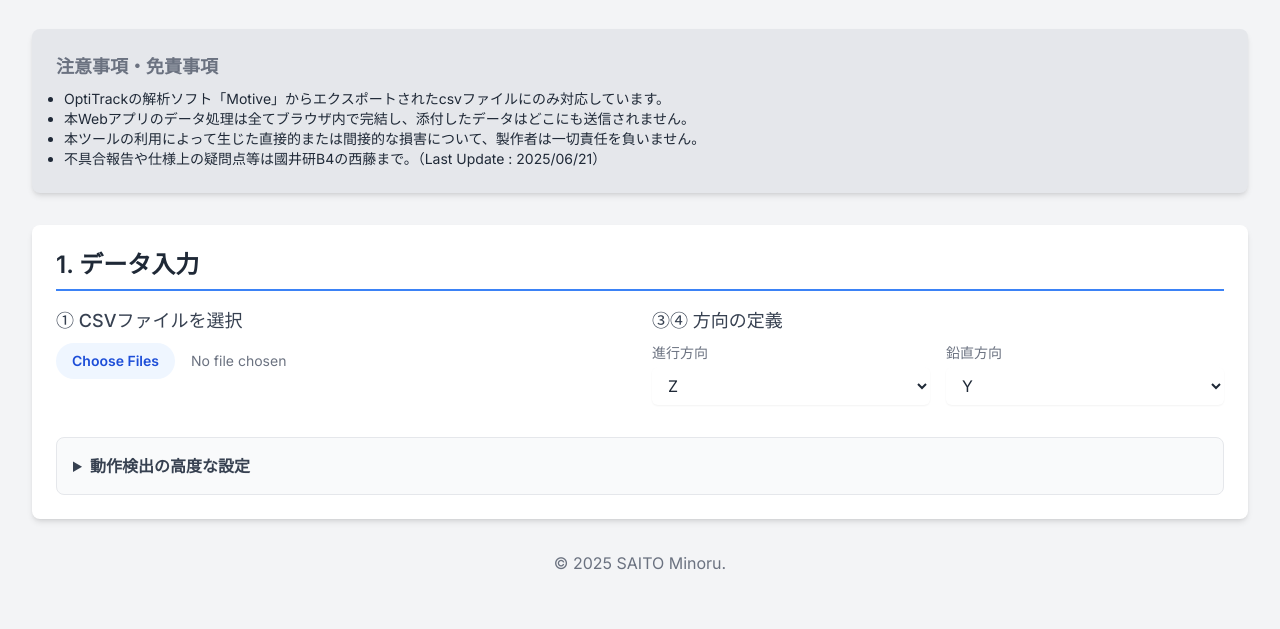
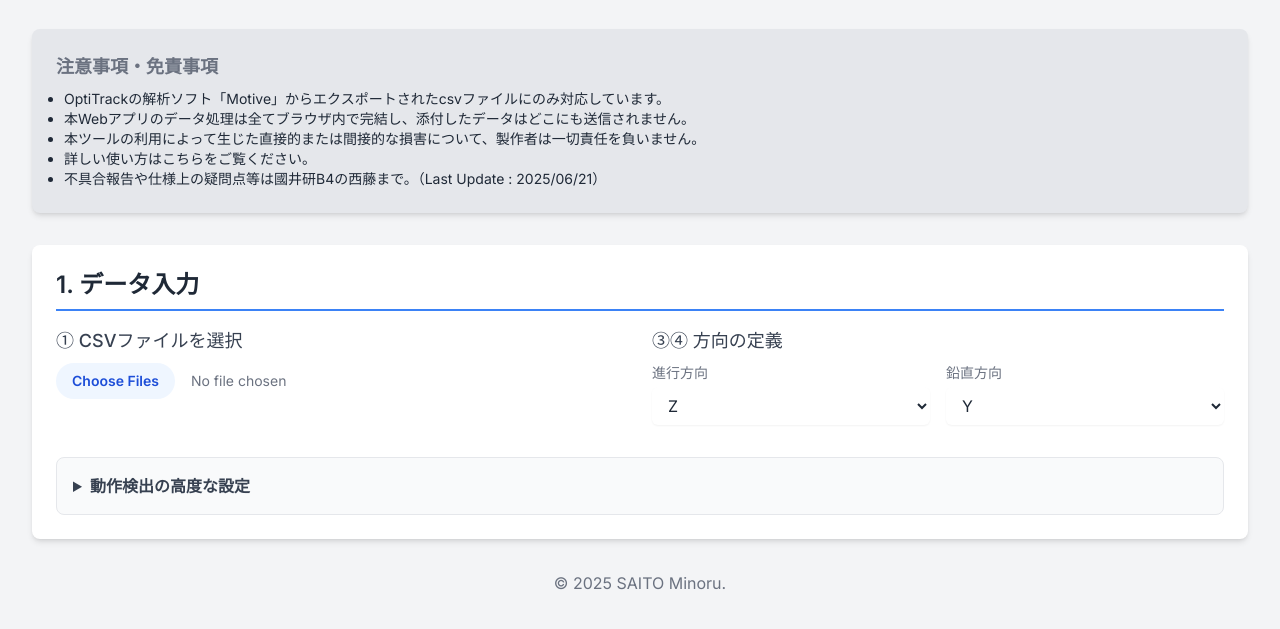
Before and after one commit to minoru-saito-chuo/mocap, a plain HTML site: page index.html in a window 1280 px wide. Shown: the part 107-736 px from the top of the page. Drawn offline with nearby package versions, Linux system fonts and the light colour scheme.

Commit message:
Update index.html

```diff
--- a/index.html
+++ b/index.html
@@ -58,6 +58,7 @@
                 <li>OptiTrackの解析ソフト「Motive」からエクスポートされたcsvファイルにのみ対応しています。</li>
                 <li>本Webアプリのデータ処理は全てブラウザ内で完結し、添付したデータはどこにも送信されません。</li>
                 <li>本ツールの利用によって生じた直接的または間接的な損害について、製作者は一切責任を負いません。</li>
+                <li>詳しい使い方は<a href="https://github.com/minoru-saito-chuo/mocap?tab=readme-ov-file" target="_blank">こちら</a>をご覧ください。</li>
                 <li>不具合報告や仕様上の疑問点等は國井研B4の西藤まで。（Last Update : 2025/06/21）</li>
              </ul>
         </div>
```
